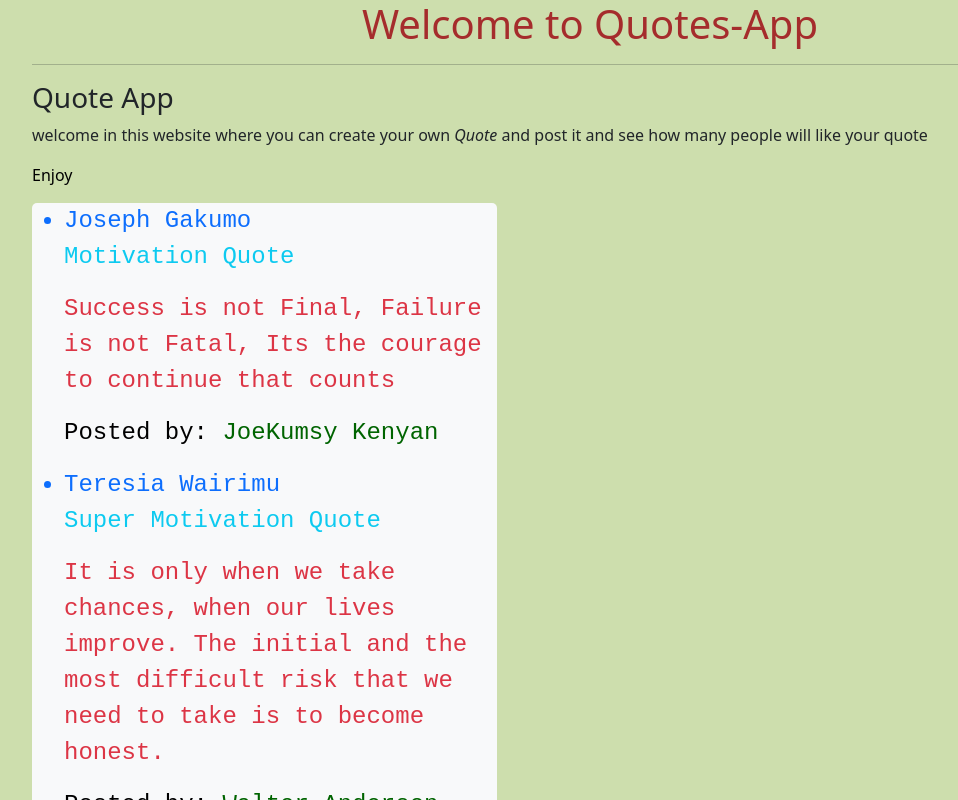
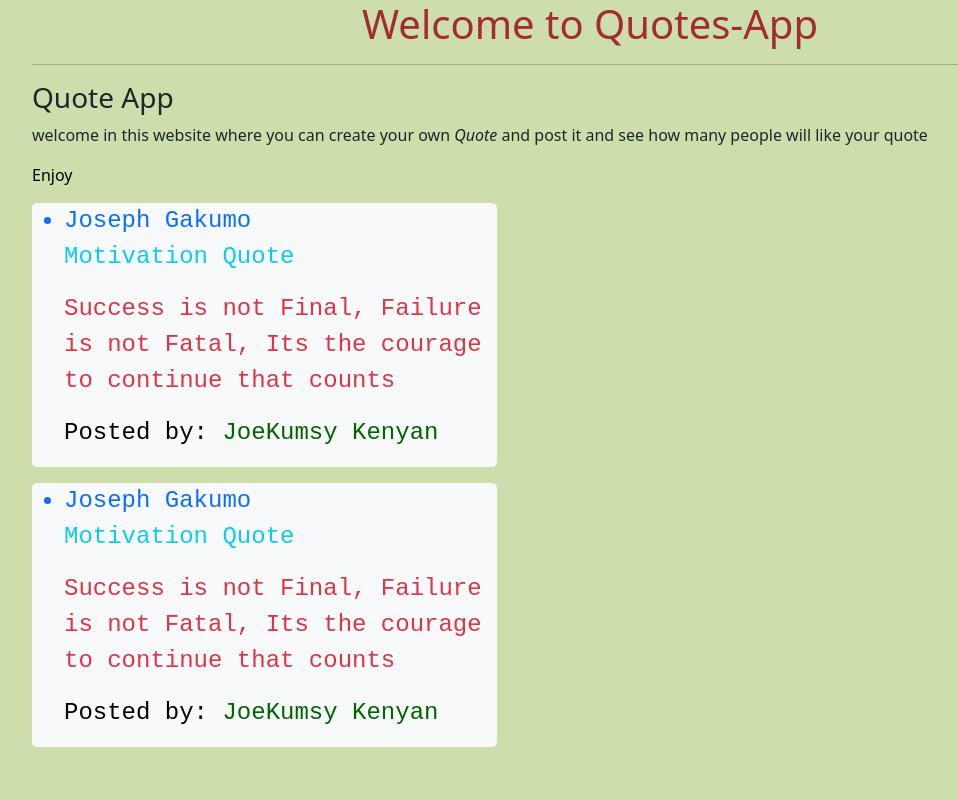
Before and after one commit to JoeGakumo21/Quotes-App, an Angular app in the folder Quotes-App/: page / in a window 1280 px wide. Shown: the top 800 px of the page, without its empty margins (50-1008 px from the left). Built offline with nearby package versions, Linux system fonts and the light colour scheme.

Commit message:
add output propert to quotes.ts

```diff
--- a/Quotes-App/src/app/quotes.ts
+++ b/Quotes-App/src/app/quotes.ts
@@ -1,7 +1,11 @@
 export class Quotes {
-    name:string;
-    tittleQuote:string;
-    messageQuote:string;
-    author:string;
+    showQuoteMessageAndAuthor:boolean;
+    constructor(public name:string, public tittleQuote:string, public messageQuote:string, public author:string){
+        this.showQuoteMessageAndAuthor=false;
+    }
+    // name:string;
+    // tittleQuote:string;
+    // messageQuote:string;
+    // author:string;
 
 }
--- a/Quotes-App/src/app/quotes/quotes.component.html
+++ b/Quotes-App/src/app/quotes/quotes.component.html
@@ -18,4 +18,17 @@
             </div>
           </div>
     </div>
+    <div class="jumbotron bg-light col-5 info mt-3">
+        <div class="row">
+            <div>
+              <ul>
+                <!-- to display name of user to write the quote -->
+                <li *ngFor="let quote of  myQuote" class="text-primary">
+                    {{quote.name}}
+                  <app-quotes-details [myQuote]="quote"></app-quotes-details>
+                </li>
+               </ul>
+            </div>
+          </div>
+    </div>
   </div>
--- a/Quotes-App/src/app/quotes/quotes.component.ts
+++ b/Quotes-App/src/app/quotes/quotes.component.ts
@@ -9,10 +9,11 @@ export class QuotesComponent implements OnInit {
 
   myQuote:Quotes[]=[
     {name:"Joseph Gakumo ",tittleQuote:"Motivation Quote",messageQuote:"Success is not Final, Failure is not Fatal, Its the courage to continue that counts",author:"JoeKumsy Kenyan"},
-    {name:"Teresia Wairimu ",tittleQuote:"Super Motivation Quote",messageQuote:"It is only when we take chances, when our lives improve. The initial and the most difficult risk that we need to take is to become honest.",author:"Walter Anderson"},
-    {name:"Moses Mugo ",tittleQuote:"Motivation Quote",messageQuote:"Nature has given us all the pieces required to achieve exceptional wellness and health, but has left it to us to put these pieces together.",author:"JDiane McLaren"},
-    {name:"Nancy Munyui",tittleQuote:"Motivation Quote",messageQuote:"When you change your thoughts, remember to also change your world.",author:"Norman Vincent Peale"},
+    // {name:"Teresia Wairimu ",tittleQuote:"Super Motivation Quote",messageQuote:"It is only when we take chances, when our lives improve. The initial and the most difficult risk that we need to take is to become honest.",author:"Walter Anderson"},
+    // {name:"Moses Mugo ",tittleQuote:"Motivation Quote",messageQuote:"Nature has given us all the pieces required to achieve exceptional wellness and health, but has left it to us to put these pieces together.",author:"JDiane McLaren"},
+    // {name:"Nancy Munyui",tittleQuote:"Motivation Quote",messageQuote:"When you change your thoughts, remember to also change your world.",author:"Norman Vincent Peale"},
   ];
+
 
   constructor() { }
 
```
